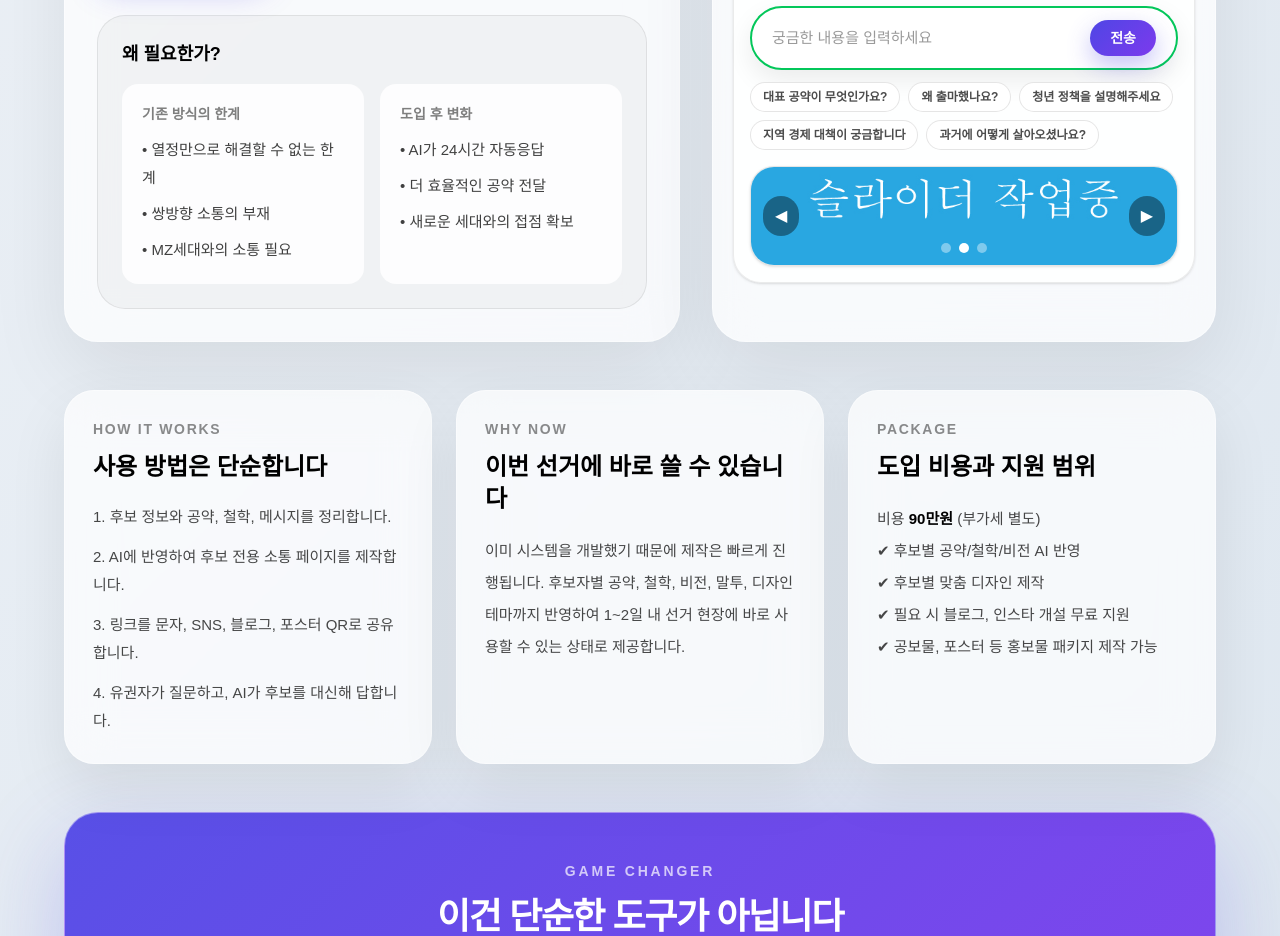
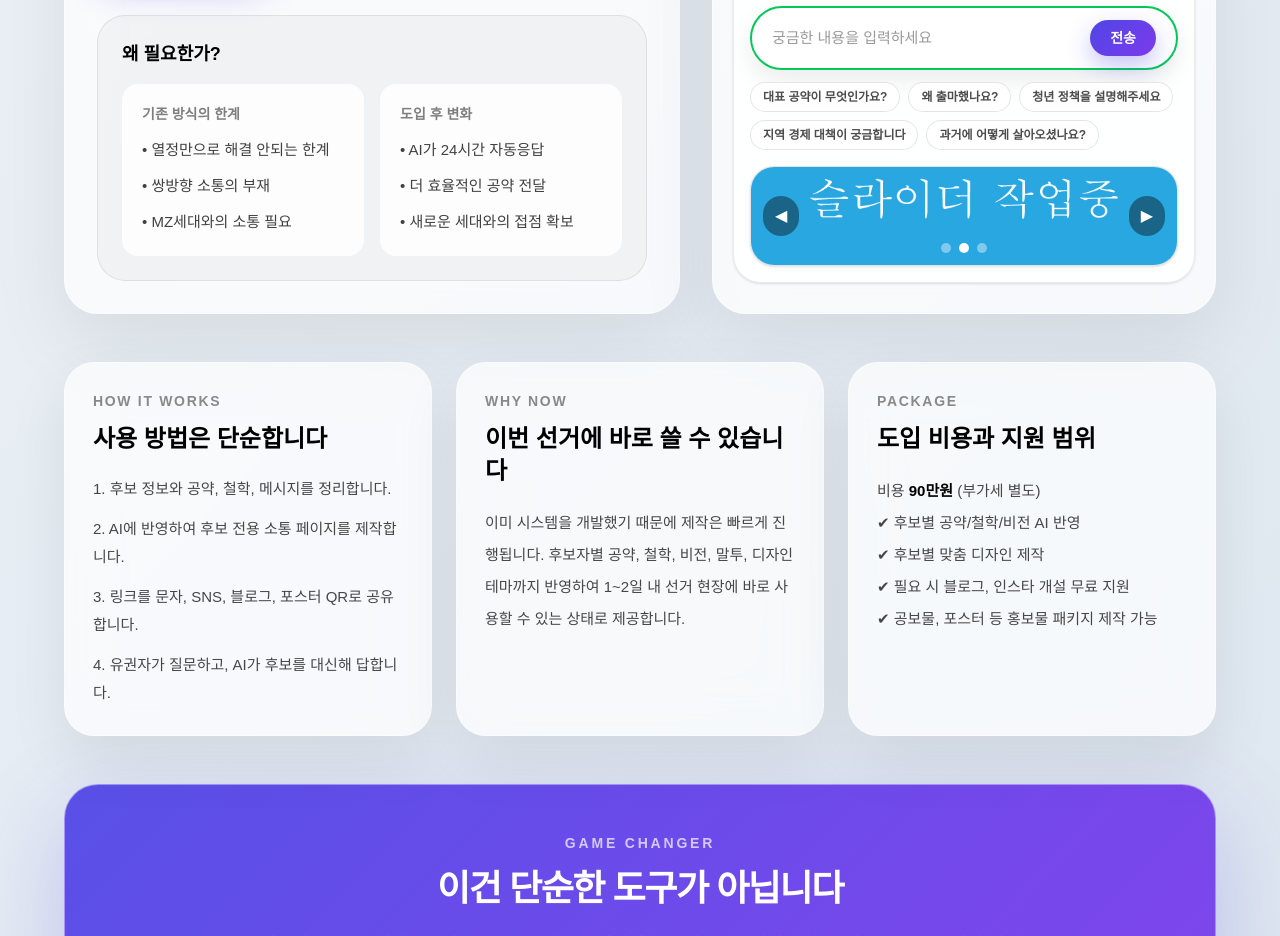
Before and after one commit to taejang21-hub/campaign-ai, a Next.js app: page / in a window 1280 px wide. Shown: the part 780-1716 px from the top of the page. Built offline with nearby package versions, Linux system fonts and the light colour scheme.

Commit message:
update landing page text

```diff
--- a/app/page.tsx
+++ b/app/page.tsx
@@ -110,7 +110,7 @@ export default function Home() {
             선거 운동의 핵심은 보다 많은 사람을 만나는 것에 있습니다.
 하지만 그러기 위해서는 시간과 노력, 그리고 비용의 한계에 부딛힐 수밖에 없습니다.
 선거 운동을 보다 더 효율적으로 할 수 있는 방법이 없을까, 고민하다가
-<strong>선거 AI 시스템</strong>을 개발했습니다.
+ <strong> 선거 AI 시스템</strong>을 개발했습니다.
             이곳에 접속한 유권자는 후보의 공약에 대한 질문이나 가치, 철학, 비전을 묻습니다.
             당장 지역사회가 마주한 현안 문제에 대하여 의견을 낼 수도 있습니다.
             그러면 AI는 후보가 내세운 공약과 살아온 삶의 이력,
@@ -160,7 +160,7 @@ export default function Home() {
                 <div className="rounded-2xl bg-white/80 p-5">
                   <p className="text-sm font-semibold text-black/50">기존 방식의 한계</p>
                   <ul className="mt-3 space-y-2 text-[15px] leading-7 text-black/75">
-                    <li>• 열정만으로 해결할 수 없는 한계</li>
+                    <li>• 열정만으로 해결 안되는 한계</li>
                     <li>• 쌍방향 소통의 부재</li>
                     <li>• MZ세대와의 소통 필요</li>
                   </ul>
```
